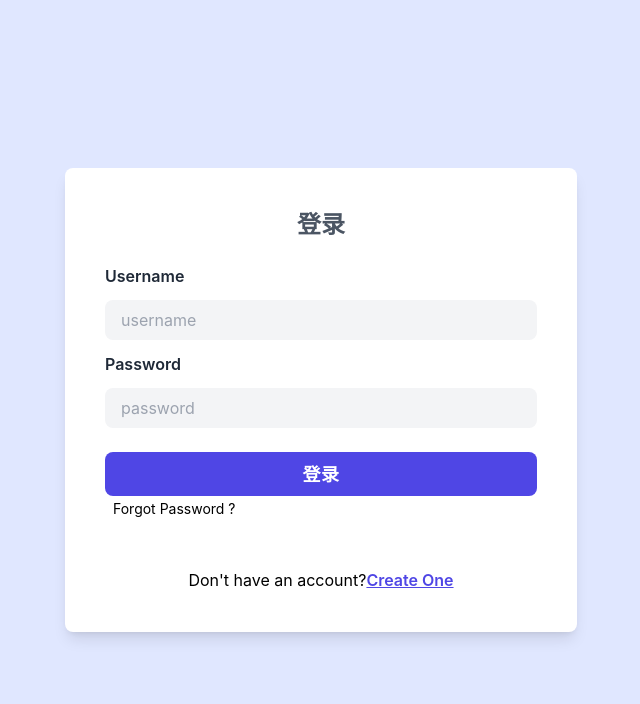
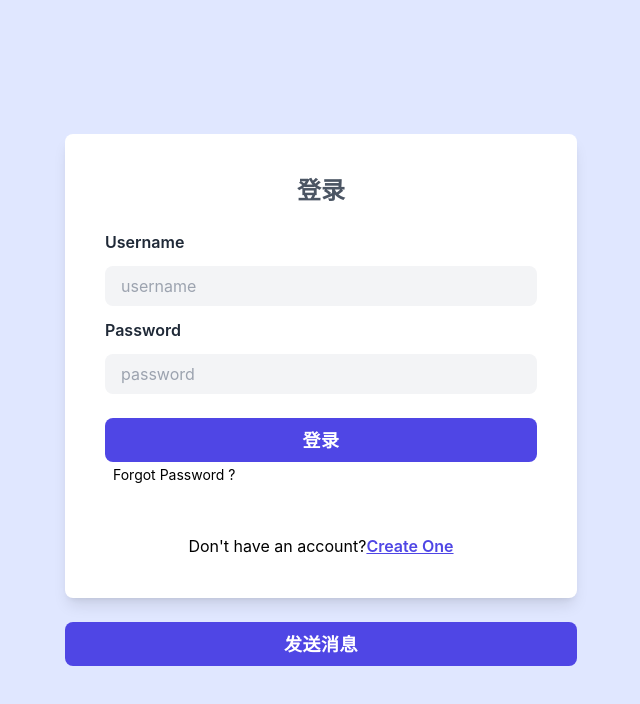
Before and after one commit to hchuzhong/DogeChatWeb, a React (Create React App) app: page /login in a window 1280 px wide. Shown: the top 704 px of the page, without its empty margins (319-959 px from the left). Built offline with nearby package versions, Linux system fonts and the light colour scheme.

Commit message:
数据存到 localstorage 中，调试发送消息的接口

```diff
--- a/src/api/websocket.ts
+++ b/src/api/websocket.ts
@@ -11,11 +11,14 @@ export function initWebSocket() {
 
     // Connection opened
     websocket.addEventListener("open", function (event) {
-        websocket.send("ping");
+        // websocket.send("ping");
         console.log("connect success");
         API.postGetPublicKey((privateKey: string, publicKey: string) => {
             console.log("websocket websocket");
             // console.log(data);
+            // 自己的公钥和私钥也要存起来
+            localStorage.setItem("clientPublicKey", publicKey);
+            localStorage.setItem("clientPrivareKey", privateKey);
             websocket.send(JSON.stringify({ method: "publicKey", key: publicKey }));
             websocket.send(JSON.stringify({ method: "getPublicUnreadMessage", id: 0 }));
             encryptor.setPublicKey(publicKey); // 设置公钥
@@ -27,12 +30,28 @@ export function initWebSocket() {
     websocket.addEventListener("message", function (event) {
         console.log("Message from server ", event.data);
         const data = JSON.parse(event.data);
+        if (data?.method === "publicKey") {
+            localStorage.setItem("serverPublicKey", JSON.stringify(data?.data));
+        }
+        if (data?.method === "getPublicUnreadMessage") {
+            localStorage.setItem("unreadMessage", JSON.stringify(data?.data));
+        }
         console.log(data);
         console.log("揭秘数据");
         console.log(data?.data[0]?.messageContent);
-        const a = encryptor.decrypt(data?.data[0]?.messageContent);
-        console.log(a);
-        console.log(decodeURIComponent(a as string));
+
+        const cfg = ["messageContent"];
+        const cfgData: string[] = [];
+        cfg.forEach((str) => {
+            let a = encryptor.decrypt(data?.data[0][str]);
+            console.log(`str: ${str} ==================`);
+            console.log(data?.data[0][str]);
+            console.log(a);
+            console.log(decodeURIComponent(a as string));
+            cfgData.push(decodeURIComponent(a as string));
+        });
+        console.log(cfgData);
+        // 将收到的数据存起来
     });
 
     // Listen fo error
--- a/src/views/Friend/FriendList.tsx
+++ b/src/views/Friend/FriendList.tsx
@@ -24,7 +24,7 @@ const FriendList = () => {
 
                         <ol>
                             {fakeData.map((value) => (
-                                <FrirendItem />
+                                <FrirendItem key={value} />
                             ))}
                         </ol>
                     </div>
--- a/src/views/Login.tsx
+++ b/src/views/Login.tsx
@@ -1,4 +1,5 @@
 import axios from "axios";
+import JSEncrypt from "jsencrypt";
 import React, { useState } from "react";
 import { API } from "../api/api";
 import { initWebSocket, websocket } from "../api/websocket";
@@ -16,6 +17,38 @@ const Login = () => {
         // console.log(form);
     };
 
+    const sendMessageTestFn = () => {
+        // Public/PersonalNewMessage
+        console.log("click send message button");
+        const selfData = JSON.parse(localStorage.getItem("selfData") || "");
+        const messageReceiverId = JSON.parse(localStorage.getItem("FriendList") || "").find(
+            (item: any) => item.username === "DogeChat Web版"
+        )?.userId;
+
+        const encryptor = new JSEncrypt();
+        encryptor.setPublicKey(localStorage.getItem("clientPublicKey") || "");
+        encryptor.setPrivateKey(localStorage.getItem("clientPrivareKey") || "");
+        const msg = encryptor.encrypt("test from doge chat web");
+
+        const fakeData = {
+            method: "PublicNewMessage",
+            message: {
+                type: "text",
+                messageSenderId: selfData.userId,
+                // 只有 messageContent 需要加密
+                messageContent: msg,
+                messageSender: "靓仔三号",
+                notifiedParty: [],
+                messageReceiver: "DogeChat Web版",
+                isGroup: true,
+                messageReceiverId,
+            },
+        };
+        console.log("fakeData");
+        console.log(fakeData);
+        websocket.send(JSON.stringify(fakeData));
+    };
+
     const handleSubmit = async (e: any) => {
         e.preventDefault();
         console.log("handleSubmit");
@@ -29,8 +62,11 @@ const Login = () => {
         API.login(form).then((data) => {
             console.log("axios return data");
             console.log(data);
+            localStorage.setItem("selfData", JSON.stringify(data?.data?.userInfo));
             // 请求好友列表，然后跳转到好友列表界面
             API.getFriendList().then((data) => {
+                // 初始化好友列表，并将 friendList 存到 context 中
+                localStorage.setItem("FriendList", JSON.stringify(data?.data?.friends));
                 console.log("getFriendList result");
                 console.log(data);
                 console.log("check websocket state");
@@ -102,6 +138,12 @@ const Login = () => {
                             </a>
                         </div>
                     </form>
+                    <button
+                        type='submit'
+                        onClick={sendMessageTestFn}
+                        className='w-full mt-6 bg-indigo-600 rounded-lg px-4 py-2 text-lg text-white tracking-wide font-semibold font-sans'>
+                        发送消息
+                    </button>
                 </div>
             </div>
         </div>
```
